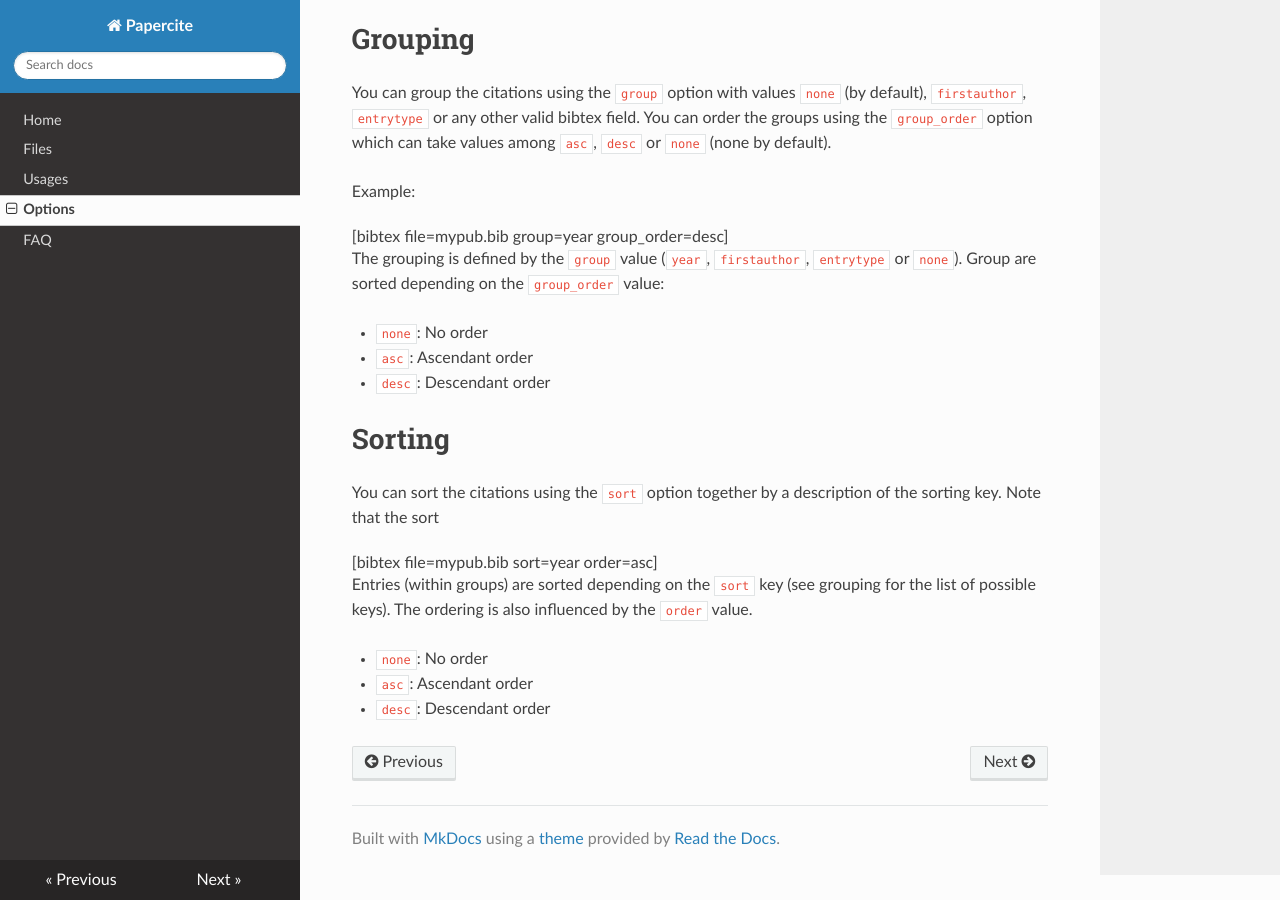
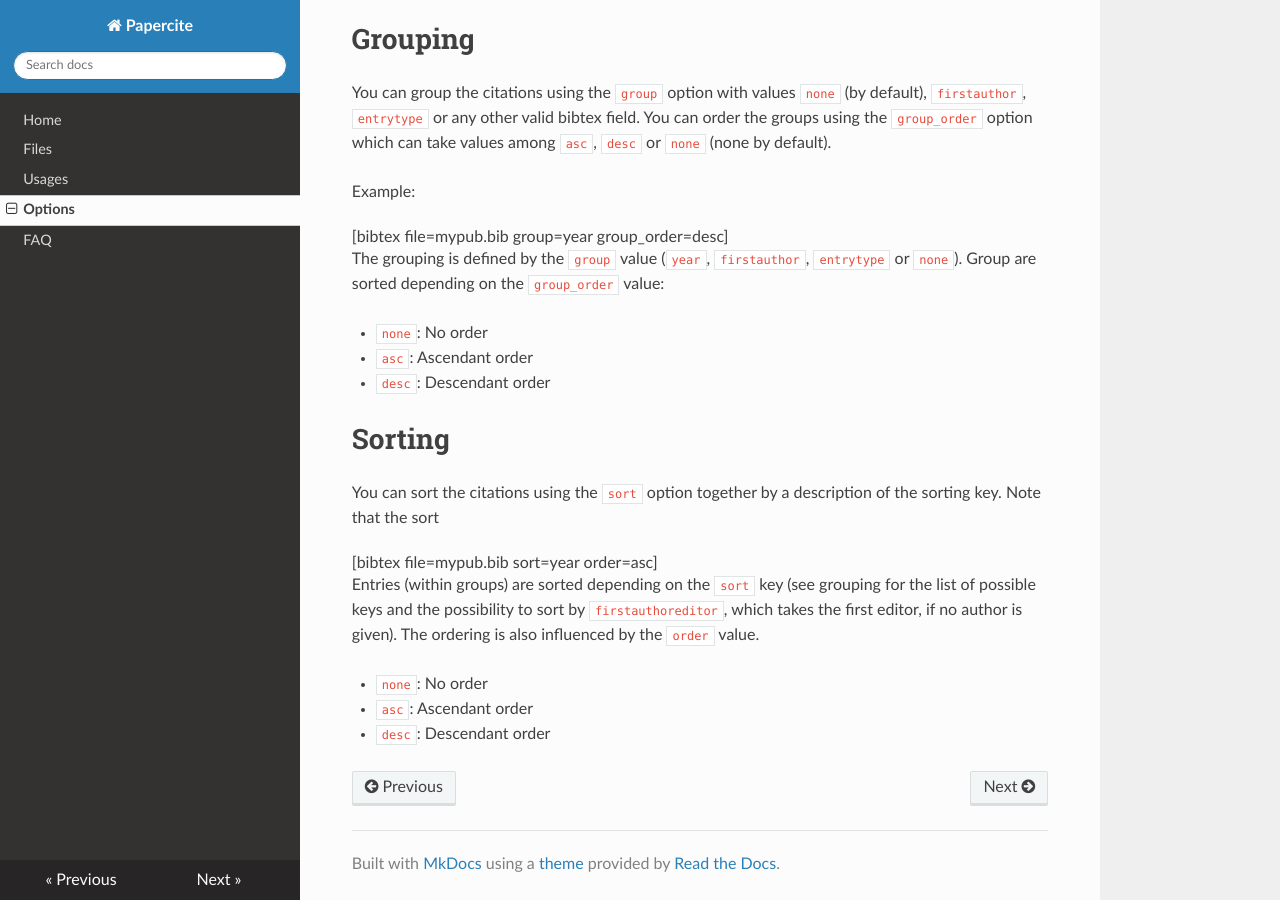
Before and after one commit to bpiwowar/papercite, an MkDocs documentation site: the page built from docs/options.md, in a window 1280 px wide and 900 px high, scrolled down 3979 px. Built offline with MkDocs 1.6.1, drawn with Linux system fonts in a browser that asks for light colours; nearby versions of some CDN libraries; old or Windows-style settings are respelled for this version of MkDocs.

Commit message:
documenting firstauthoreditor
sorting by `firstauthoreditor`

```diff
--- a/docs/options.md
+++ b/docs/options.md
@@ -151,7 +151,7 @@ You can sort the citations using the `sort` option together by a description of
 
 <div class="code">[bibtex file=mypub.bib sort=year order=asc]</div>
 
-Entries (within groups) are sorted depending on the `sort` key (see grouping for the list of possible keys). The ordering is also influenced by the `order` value.
+Entries (within groups) are sorted depending on the `sort` key (see grouping for the list of possible keys and the possibility to sort by `firstauthoreditor`, which takes the first editor, if no author is given). The ordering is also influenced by the `order` value.
 
 *   `none`: No order
 *   `asc`: Ascendant order
```
